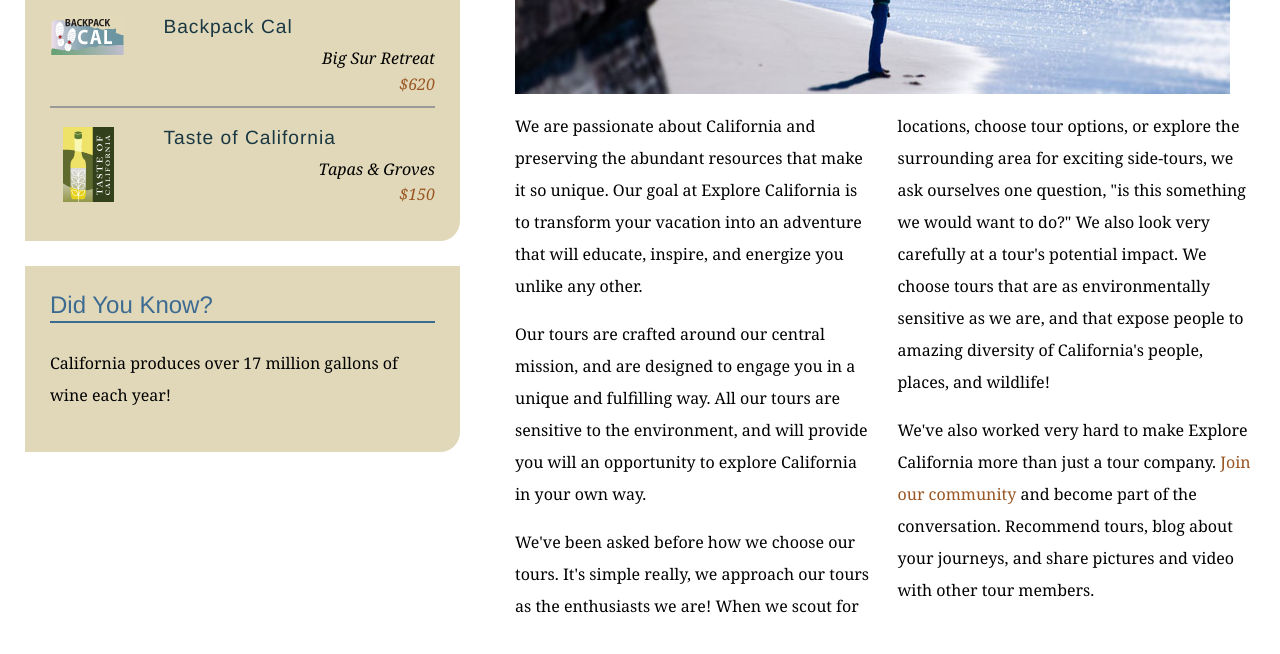
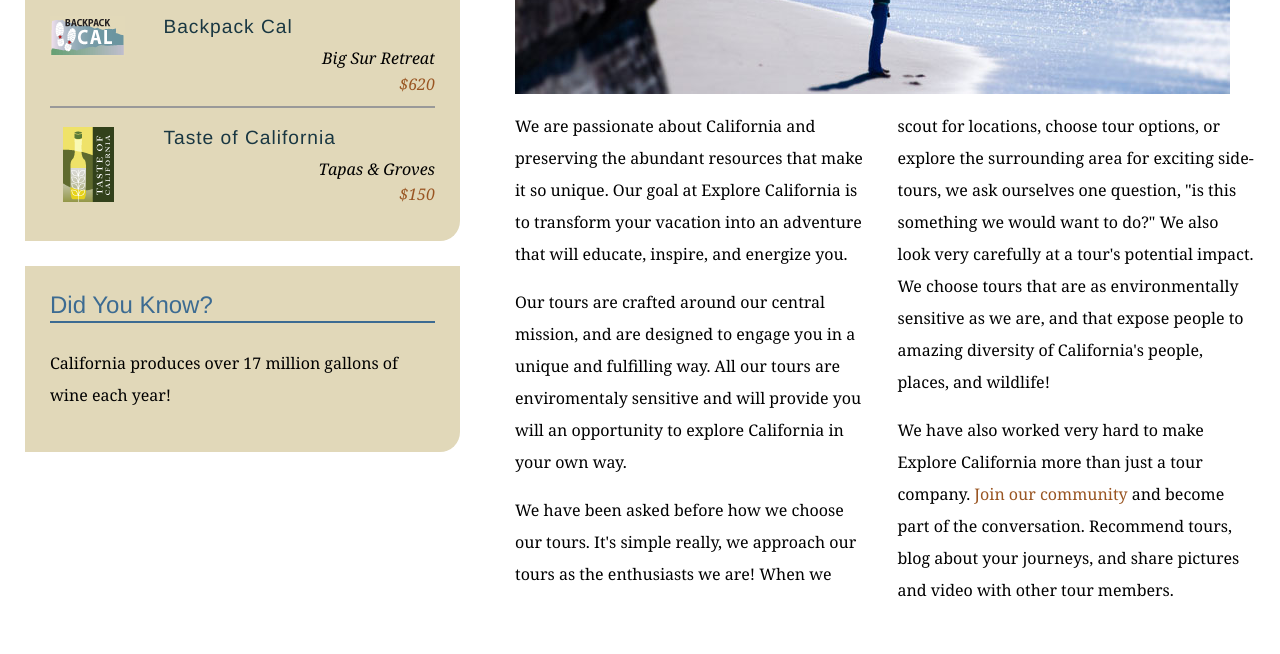
Before and after one commit to Osinagi/explore_california, a plain HTML site: page mission.html in a window 1280 px wide. Shown: the part 590-1244 px from the top of the page. Drawn offline with Linux system fonts and the light colour scheme.

Commit message:
text edits on mission pae

```diff
--- a/mission.html
+++ b/mission.html
@@ -62,10 +62,10 @@
           <h1>Who we are</h1>
           <img src="assets/images/mission_look.jpg" alt="Looking out at the Pacific" class="articleImage" />
           <div class="multiCol">
-            <p>We are passionate about California and preserving the abundant resources that make it so unique. Our goal at Explore California is to transform your vacation into an adventure that will educate, inspire, and energize you unlike any other.</p>
-            <p>Our tours are crafted around our central mission, and are designed to engage you in a unique and fulfilling way. All our tours are sensitive to the environment, and will provide you will an opportunity to explore California in your own way.</p>
-            <p>We've been asked before how we choose our tours. It's simple really, we approach our tours as the enthusiasts we are! When we scout for locations, choose tour options, or explore the surrounding area for exciting side-tours, we ask ourselves one question, &quot;is this something we would want to do?&quot; We also look very carefully at a tour's potential impact. We choose tours that are as environmentally sensitive as we are, and that expose people to amazing diversity of California's people, places, and wildlife!</p>
-            <p>We've also worked very hard to make Explore California more than just a tour company. <a href="explorers/join.html">Join our community</a> and become part of the conversation. Recommend tours, blog about your journeys, and share pictures and video with other tour members.</p>
+            <p>We are passionate about California and preserving the abundant resources that make it so unique. Our goal at Explore California is to transform your vacation into an adventure that will educate, inspire, and energize you.</p>
+            <p>Our tours are crafted around our central mission, and are designed to engage you in a unique and fulfilling way. All our tours are enviromentaly sensitive and will provide you will an opportunity to explore California in your own way.</p>
+            <p>We have been asked before how we choose our tours. It's simple really, we approach our tours as the enthusiasts we are! When we scout for locations, choose tour options, or explore the surrounding area for exciting side-tours, we ask ourselves one question, &quot;is this something we would want to do?&quot; We also look very carefully at a tour's potential impact. We choose tours that are as environmentally sensitive as we are, and that expose people to amazing diversity of California's people, places, and wildlife!</p>
+            <p>We have also worked very hard to make Explore California more than just a tour company. <a href="explorers/join.html">Join our community</a> and become part of the conversation. Recommend tours, blog about your journeys, and share pictures and video with other tour members.</p>
           </div>
         </div>
       </div>
```
